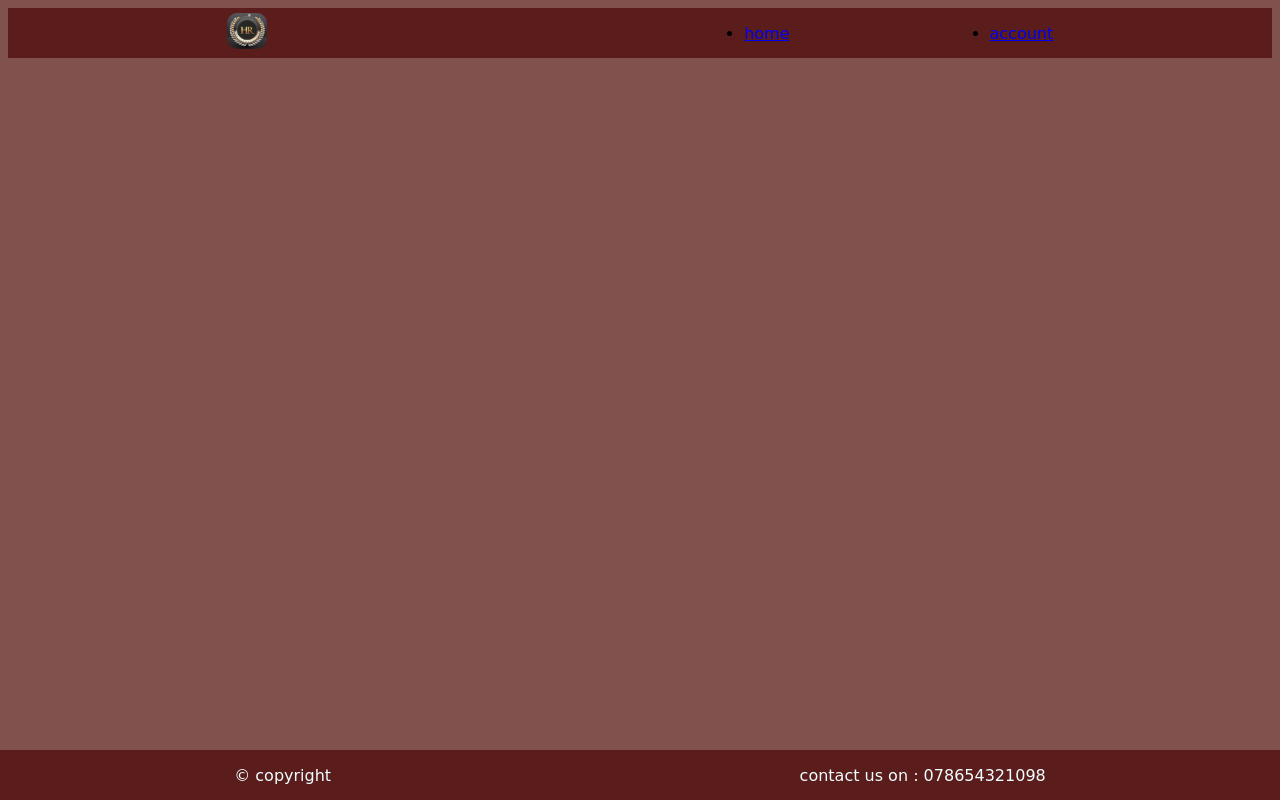
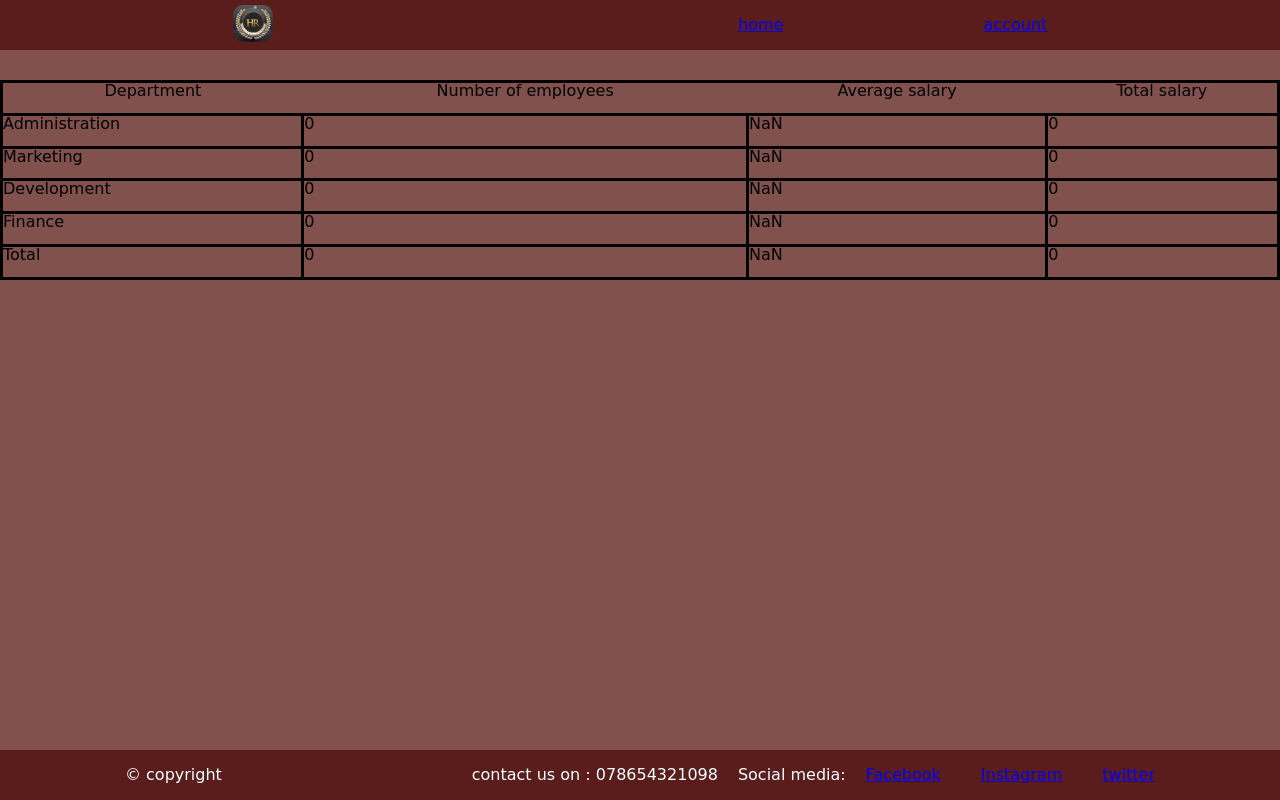
Before and after one commit to Nawrssama/HR-management-system, a plain HTML site: page accounting.html in a window 1280 px wide. Drawn offline with Linux system fonts and the light colour scheme.

Commit message:
solved the local storage lab

```diff
--- a/accounting.html
+++ b/accounting.html
@@ -4,7 +4,8 @@
     <meta charset="UTF-8">
     <meta http-equiv="X-UA-Compatible" content="IE=edge">
     <meta name="viewport" content="width=device-width, initial-scale=1.0">
-    <link rel="stylesheet" href="./css/style.css">
+    <link rel="stylesheet" href="./css/reset.css">
+    <link rel="stylesheet" href="./css/account.css">
     <title>Document</title>
 </head>
 <body>
@@ -21,8 +22,9 @@
         </nav>
     </header>
     <main>
+        <section id="employeetable"></section>
 
-
+        <script src="./js/accounting.js"></script>
 
     </main>
     <footer>
@@ -31,9 +33,11 @@
          </div>
          <div id="social-media">
             <p> contact us on : 078654321098 </p>
-            <i class="fas fa-phone-alt"></i>
-            <i class="fab fa-facebook"></i>
-            <i class="fab fa-whatsapp"></i>
+            <p>Social media:</p>
+            <a href="https://www.facebook.com/"><i class="fab fa-facebook">Facebook</i></a><br>
+            <a href="https://www.instagram.com/?hl=en"><i class="fab fa-instagram">Instagram</i></a><br>
+            <a href="https://twitter.com/?lang=en"><i class="fab fa-twitter">twitter</i></a>
+
          </div>
 
     </footer>
--- a/css/account.css
+++ b/css/account.css
@@ -0,0 +1,87 @@
+
+body {
+    background-color: rgb(129 81 77);
+    display: flex;
+    flex-direction: column;
+    justify-content: space-between;
+    gap: 30px;
+    font-family: cursive;
+
+}
+
+header {
+    display: flex;
+    background-color: #5b1c1c;
+    justify-content: space-around;
+    align-items: center;
+    height: 50px;
+}
+
+header img {
+    width: 40px;
+    border-radius: 10px;
+
+}
+
+header ul {
+    display: flex;
+    justify-content: space-around;
+    gap: 200px;
+
+}
+
+main {
+    /* display: flex;
+    flex-direction: column; */
+    /* justify-content: center; */
+    /* align-self: center; */
+    /* align-items: center; */
+    /* gap: 40px; */
+
+
+}
+
+
+#employeetable {
+    display: flex;
+    flex-direction: column;
+    align-items: center;
+    align-content: center;
+    height: 200px;
+
+
+}
+
+table {
+    border: 3px solid black;
+    height: 100%;
+    width: 100%;
+}
+
+
+td {
+    border: 3px solid black;
+}
+
+footer {
+    justify-content: space-around;
+    background-color: #5b1c1c;
+    width: 100%;
+    display: flex;
+    align-items: center;
+    height: 50px;
+    position: fixed;
+    left: 0;
+    bottom: 0;
+
+}
+
+#social-media {
+    display: flex;
+    gap: 20px;
+}
+
+#copy-right, #social-media {
+    color: azure;
+
+}
--- a/css/style.css
+++ b/css/style.css
@@ -127,6 +127,10 @@ footer {
 
 }
 
+#social-media {
+    display: flex;
+    gap: 20px;
+}
 
 #copy-right, #social-media {
     color: azure;
--- /dev/null
+++ b/js/accounting.js
@@ -0,0 +1,173 @@
+"use strict";
+
+let employeeArr = [];
+function getEmplyee(){
+    let jsonArr = localStorage.getItem("allEmployee");
+    employeeArr = JSON.parse(jsonArr)
+}
+
+getEmplyee();
+
+function totalSalary (employeeArr){
+    let sum = 0;
+    for (let i = 0 ; i < employeeArr.length ; i++){
+        sum += employeeArr[i].salary;
+    }
+    return sum;
+}
+
+function avarageSalary (employeeArr){
+    let sum = 0;
+    for(let i = 0 ; i < employeeArr.length ; i++){
+        sum += employeeArr[i].salary;
+    }
+    return sum/employeeArr.length;
+}
+
+function render(){
+    const container = document.getElementById('employeetable');
+    container.innerHTML = '';
+    if (employeeArr == null){
+        employeeArr = [];
+    }
+
+    const table = document.createElement("table");
+    container.appendChild(table);
+    table.setAttribute("border", "3");
+    table.setAttribute("width", "80%");
+
+    //////////////// first row /////////////////////////////
+
+    const tr1 = document.createElement("tr");
+    table.appendChild(tr1);
+
+    const th1 = document.createElement("th");
+    tr1.appendChild(th1);
+    th1.textContent = "Department";
+
+    const th2 = document.createElement("th");
+    tr1.appendChild(th2);
+    th2.textContent = "Number of employees";
+
+    const th3 = document.createElement("th");
+    tr1.appendChild(th3);
+    th3.textContent = "Average salary";
+
+    const th4 = document.createElement("th");
+    tr1.appendChild(th4);
+    th4.textContent = "Total salary";
+
+    ///////////////// second row ////////////////////////////
+
+    const tr2 = document.createElement("tr");
+    table.appendChild(tr2);
+
+    const td1 = document.createElement("td");
+    tr2.appendChild(td1);
+    td1.textContent = "Administration";
+    let newArr = employeeArr.filter(e => e.Department ==="Administration");
+
+    const tda = document.createElement("td");
+    tr2.appendChild(tda);
+    tda.textContent = newArr.length;
+
+    const tda2 = document.createElement("td");
+    tr2.appendChild(tda2);
+    tda2.textContent = avarageSalary(newArr);
+
+    const tda3 = document.createElement("td");
+    tr2.appendChild(tda3);
+    tda3.textContent = totalSalary(newArr);
+
+    ///////////////// third row ////////////////////////////
+
+    const tr3 = document.createElement("tr");
+    table.appendChild(tr3);
+
+    const td2 = document.createElement("td");
+    tr3.appendChild(td2);
+    td2.textContent = "Marketing";
+    let newArr2 = employeeArr.filter(e => e.Department ==="Marketing");
+
+    const tdm = document.createElement("td");
+    tr3.appendChild(tdm);
+    tdm.textContent = newArr2.length;
+
+    const tdm2 = document.createElement("td");
+    tr3.appendChild(tdm2);
+    tdm2.textContent = avarageSalary(newArr2);
+
+    const tdm3 = document.createElement("td");
+    tr3.appendChild(tdm3);
+    tdm3.textContent = totalSalary(newArr2);
+
+    ///////////////// forth row ////////////////////////////
+
+    const tr4 = document.createElement("tr");
+    table.appendChild(tr4);
+
+    const td3 = document.createElement("td");
+    tr4.appendChild(td3);
+    td3.textContent = "Development";
+    let newArr3 = employeeArr.filter(e => e.Department ==="Development");
+
+    const tdd = document.createElement("td");
+    tr4.appendChild(tdd);
+    tdd.textContent = newArr3.length;
+
+    const tdd2 = document.createElement("td");
+    tr4.appendChild(tdd2);
+    tdd2.textContent = avarageSalary(newArr3);
+
+    const tdd3 = document.createElement("td");
+    tr4.appendChild(tdd3);
+    tdd3.textContent = totalSalary(newArr3);
+
+    ///////////////// fifth row ////////////////////////////
+
+    const tr5 = document.createElement("tr");
+    table.appendChild(tr5);
+
+    const td4 = document.createElement("td");
+    tr5.appendChild(td4);
+    td4.textContent = "Finance";
+    let newArr4 = employeeArr.filter(e => e.Department ==="Finance");
+
+    const tdf = document.createElement("td");
+    tr5.appendChild(tdf);
+    tdf.textContent = newArr4.length;
+
+    const tdf2 = document.createElement("td");
+    tr5.appendChild(tdf2);
+    tdf2.textContent = avarageSalary(newArr4);
+
+    const tdf3 = document.createElement("td");
+    tr5.appendChild(tdf3);
+    tdf3.textContent = totalSalary(newArr4);
+
+    ///////////////// sixth row ////////////////////////////
+
+    const tr6 =document.createElement("tr");
+    table.appendChild(tr6);
+
+    const td5 = document.createElement("td");
+    tr6.appendChild(td5);
+    td5.textContent = "Total";
+
+    const tdt = document.createElement("td");
+    tr6.appendChild(tdt);
+    tdt.textContent = employeeArr.length;
+
+    const tdt2 = document.createElement("td");
+    tr6.appendChild(tdt2);
+    tdt2.textContent = avarageSalary(employeeArr);
+
+    const tdt3 = document.createElement("td");
+    tr6.appendChild(tdt3);
+    tdt3.textContent = totalSalary(employeeArr);
+
+    ///////////////// end of table ////////////////////////////
+
+}
+
+render();
```
Also changed, not shown: index.html (+6 -4 lines), js/app.js (+83 -37 lines), 1 other file.
